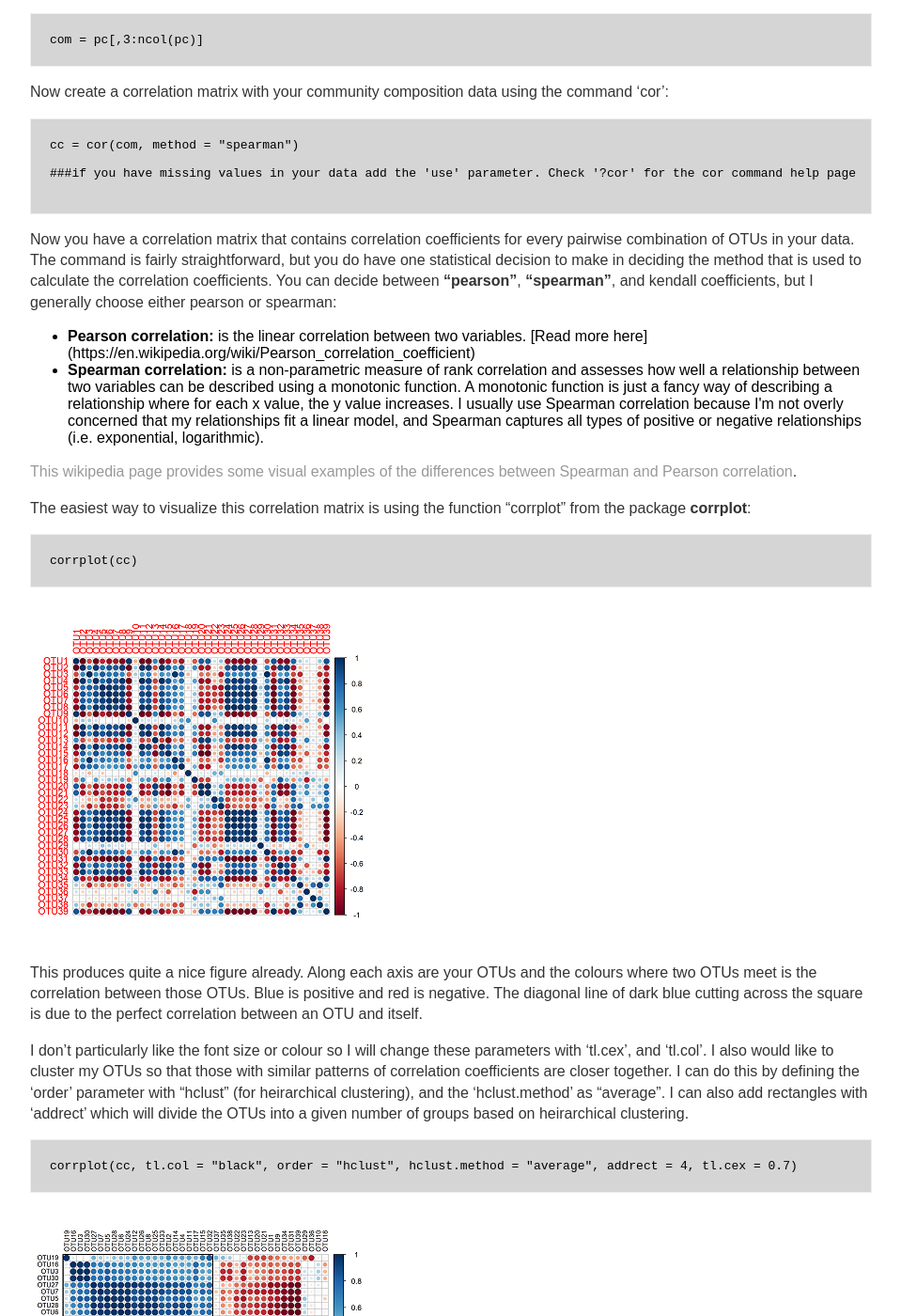
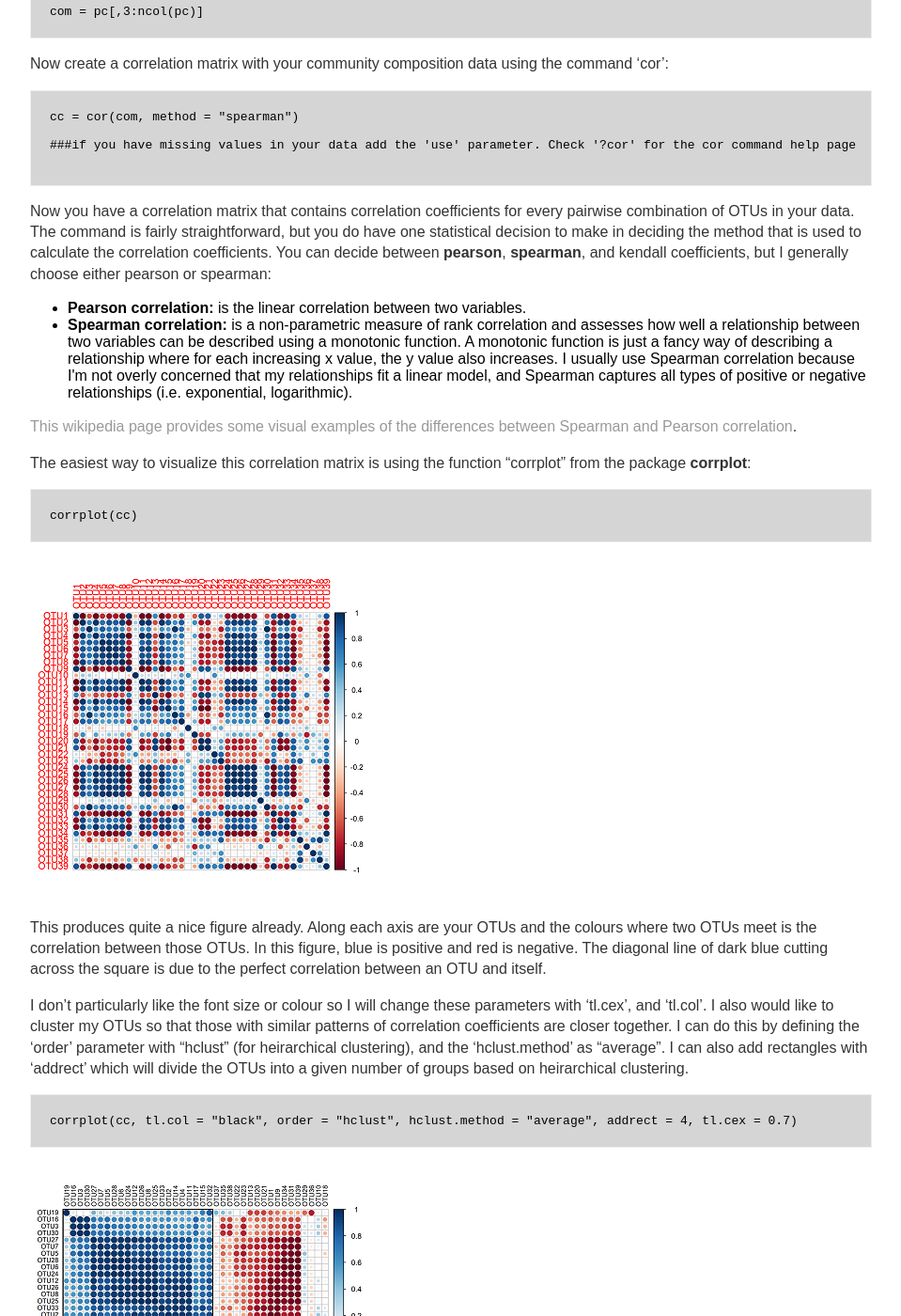
Before and after one commit to jkzorz/jkzorz.github.io, a Jekyll site: the page built from _posts/2019-06-11-Correlation-heatmaps.md, in a window 1280 px wide and 1400 px high, scrolled down 1167 px. Shown: the whole window at 94% size, without its empty margins (160-1119 px from the left). Built offline with Jekyll 4.4.1, drawn with Linux system fonts in a browser that asks for light colours; some of the changed text lies outside the part shown.

Commit message:
Update 2019-06-11-Correlation-heatmaps.md

````diff
--- a/_posts/2019-06-11-Correlation-heatmaps.md
+++ b/_posts/2019-06-11-Correlation-heatmaps.md
@@ -8,7 +8,7 @@ Correlation is defined broadly in statistics as any association between two vari
 
 In microbial ecology, I find that using correlation analyses to determine which species/OTUs are correlated (positively or negatively) in abundance with which other species/OTUs, is a quick and easy way to gain insights into how the microbial community is assembled broadly, and also helps to find more intricate relationships between specific species.  Alternatively, if you have numerical, environmental variables of interest (i.e. temperature, organic acid concentration, depth, etc), you can also test to see which OTUs are correlated with which variables. This type of correlation can give you insight into niche differentiation and metabolism.
 
-There can be hundreds of OTUs in microbial ecology data, which would make the process of testing for correlations between each possible OTU pairing very tedious. Instead of doing these analyses one at a time, you can use R to generate correlation matrices, which calculate the correlations between many OTUs, which you can then plot out in a heatmap form for an easy visualization.
+There can be hundreds of OTUs in microbial ecology data, which would make the process of testing for correlations between each possible OTU pairing very tedious. Instead of doing these analyses one at a time, you can use R to generate correlation matrices, which calculate the pairwise correlation coefficients between your OTUs. This correlation matrix can then be plotted in heatmap form for an easy visualization.
 
 Below I will show you how to generate a correlation matrix with your OTU data, and then how to plot that matrix as a heatmap using the R packages <b>corrplot</b>, and <b>ggplot2</b>.
 
@@ -45,10 +43,10 @@ cc = cor(com, method = "spearman")
 
 ```
 
-Now you have a correlation matrix that contains correlation coefficients for every pairwise combination of OTUs in your data. The command is fairly straightforward, but you do have one statistical decision to make in deciding the method that is used to calculate the correlation coefficients. You can decide between <b>"pearson"</b>, <b>"spearman"</b>, and kendall coefficients, but I generally choose either pearson or spearman:
+Now you have a correlation matrix that contains correlation coefficients for every pairwise combination of OTUs in your data. The command is fairly straightforward, but you do have one statistical decision to make in deciding the method that is used to calculate the correlation coefficients. You can decide between <b>pearson</b>, <b>spearman</b>, and kendall coefficients, but I generally choose either pearson or spearman:
 <ul>
-  <li><b>Pearson correlation:</b> is the linear correlation between two variables. [Read more here](https://en.wikipedia.org/wiki/Pearson_correlation_coefficient) </li>
-  <li><b>Spearman correlation:</b> is a non-parametric measure of rank correlation and assesses how well a relationship between two variables can be described using a monotonic function. A monotonic function is just a fancy way of describing a relationship where for each x value, the y value increases. I usually use Spearman correlation because I'm not overly concerned that my relationships fit a linear model, and Spearman captures all types of positive or negative relationships (i.e. exponential, logarithmic).</li>
+  <li><b>Pearson correlation:</b> is the linear correlation between two variables. </li>
+  <li><b>Spearman correlation:</b> is a non-parametric measure of rank correlation and assesses how well a relationship between two variables can be described using a monotonic function. A monotonic function is just a fancy way of describing a relationship where for each increasing x value, the y value also increases. I usually use Spearman correlation because I'm not overly concerned that my relationships fit a linear model, and Spearman captures all types of positive or negative relationships (i.e. exponential, logarithmic).</li>
     </ul>
 
  [This wikipedia page provides some visual examples of the differences between Spearman and Pearson correlation](https://en.wikipedia.org/wiki/Spearman%27s_rank_correlation_coefficient).
@@ -62,7 +60,7 @@ corrplot(cc)
 
 ![useful image]({{ site.url }}/assets/corrplot_basic_small.png)
 
-This produces quite a nice figure already. Along each axis are your OTUs and the colours where two OTUs meet is the correlation between those OTUs. Blue is positive and red is negative.  The diagonal line of dark blue cutting across the square is due to the perfect correlation between an OTU and itself.
+This produces quite a nice figure already. Along each axis are your OTUs and the colours where two OTUs meet is the correlation between those OTUs. In this figure, blue is positive and red is negative.  The diagonal line of dark blue cutting across the square is due to the perfect correlation between an OTU and itself.
 
 I don't particularly like the font size or colour so I will change these parameters with 'tl.cex', and 'tl.col'. I also would like to cluster my OTUs so that those with similar patterns of correlation coefficients are closer together.  I can do this by defining the 'order' parameter with "hclust" (for heirarchical clustering), and the 'hclust.method' as "average".  I can also add rectangles with 'addrect' which will divide the OTUs into a given number of groups based on heirarchical clustering.
 
@@ -119,7 +117,7 @@ xx = ggplot(ccm, aes(x = variable, y = OTUs)) +
     axis.ticks = element_blank()) +
     labs(x= "", y = "", fill = "Spearman's Correlation") +
     scale_x_discrete(position = "top") +
-scale_y_discrete(limits = rev(levels(ccm$OTUs)))
+    scale_y_discrete(limits = rev(levels(ccm$OTUs)))
 ```
 
 ![useful image]({{ site.url }}/assets/Correlation_heatmap.png)
````
Also changed, not shown: other parts of _posts/2019-06-11-Correlation-heatmaps.md (+3 -5 lines).
